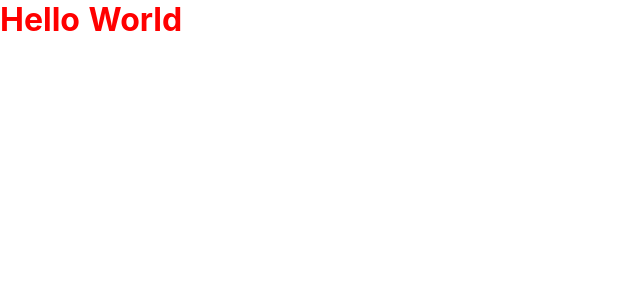
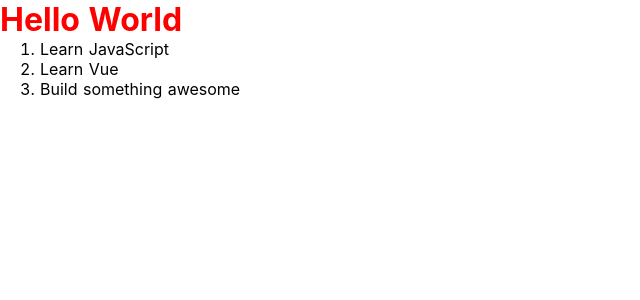
Before and after one commit to un4ckn0wl3z/nuxt-vue-js, a Nuxt app in the folder ep1/: page / in a window 1280 px wide. Shown: the top 300 px of the page, without its empty margins (0-640 px from the left). Built offline with nearby package versions, Linux system fonts and the light colour scheme.

Commit message:
play with style

```diff
--- a/ep1/components/TodoItem.vue
+++ b/ep1/components/TodoItem.vue
@@ -5,9 +5,6 @@
 <script>
 export default {
   props: ['item'],
-  mounted() {
-    console.log(JSON.stringify(this.item))
-  },
 }
 </script>
 
--- a/ep1/pages/index.vue
+++ b/ep1/pages/index.vue
@@ -1,27 +1,32 @@
 <template lang="html">
   <div class="">
-    <h1 :class="[activeClass, errorClass]">Hello World</h1>
+    <h1 :style="{ color: 'red' }">Hello World</h1>
+    <ol>
+      <TodoItem
+        v-for="(todo, index) in todos"
+        :key="index"
+        :item="todo"
+      ></TodoItem>
+    </ol>
   </div>
 </template>
 
 <script>
+import TodoItem from '@/components/TodoItem'
 export default {
+  components: {
+    TodoItem,
+  },
   data() {
     return {
-      isActive: true,
-      activeClass: 'active',
-      errorClass: 'text-dange',
-      classObject: {
-        active: true,
-        'text-danger': true,
-      },
+      todos: [
+        { id: 1, text: 'Learn JavaScript' },
+        { id: 2, text: 'Learn Vue' },
+        { id: 3, text: 'Build something awesome' },
+      ],
     }
   },
 }
 </script>
 
-<style lang="css" scoped>
-h1.active {
-  color: red;
-}
-</style>
+<style lang="css" scoped></style>
```
